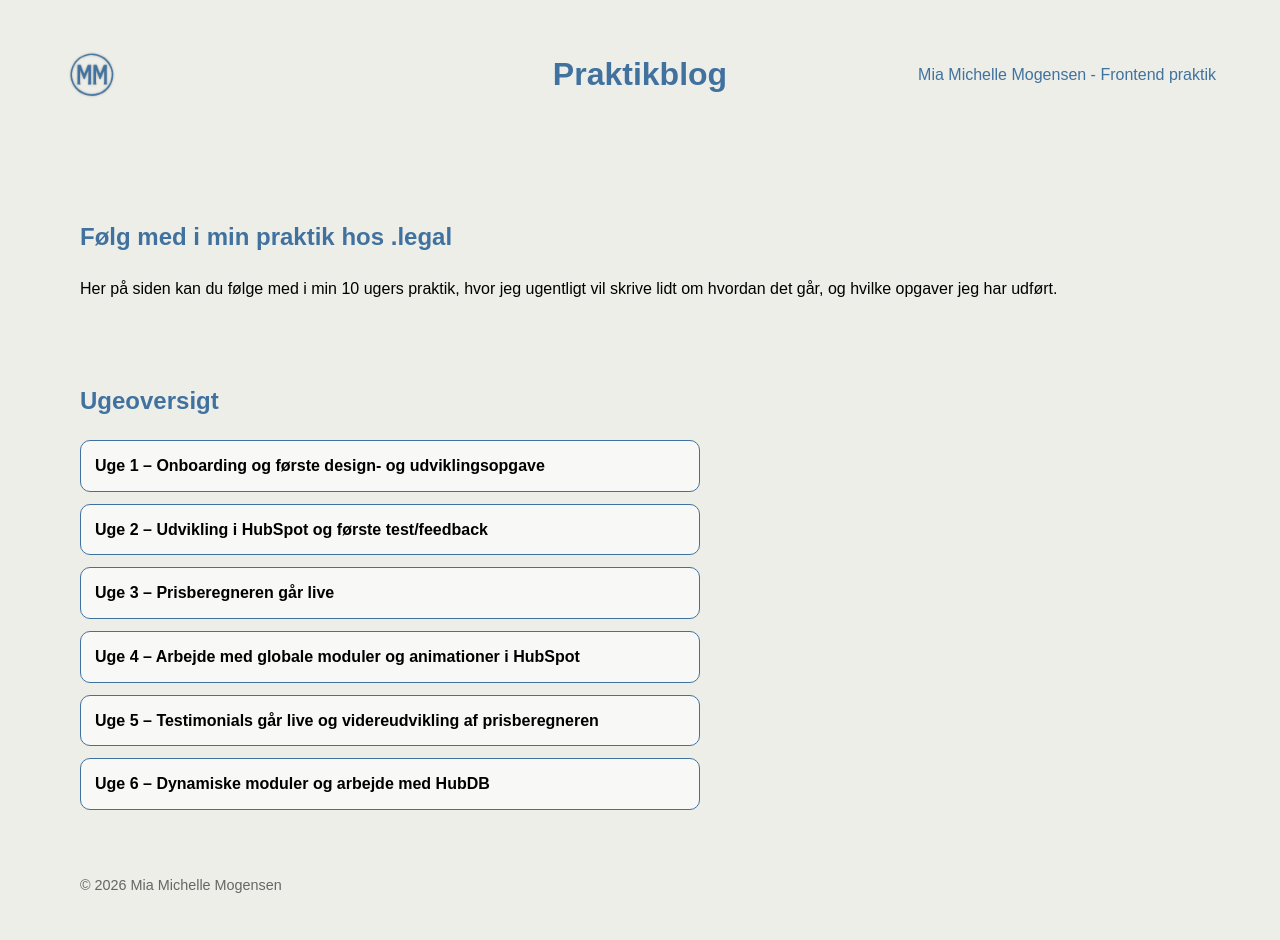
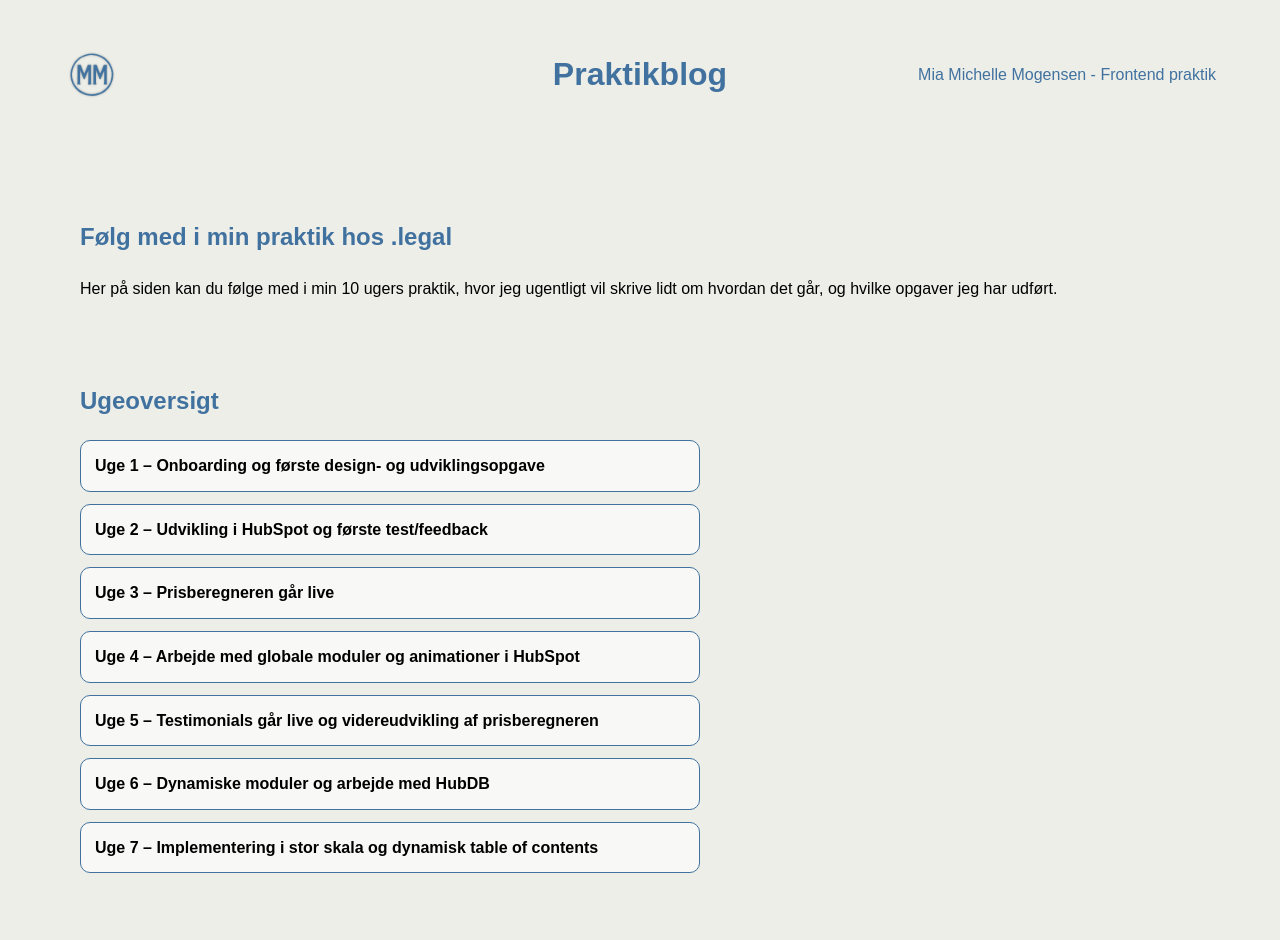
Before and after one commit to MiaMMogensen/Praktikblog, a Next.js app: page / in a window 1280 px wide. Shown: the top 940 px of the page. Built offline with nearby package versions, Linux system fonts and the light colour scheme.

Commit message:
Add reflections and learning goals for week 7 in praktikUger.js

```diff
--- a/data/praktikUger.js
+++ b/data/praktikUger.js
@@ -244,6 +244,48 @@ Overordnet har uge 6 været præget af både mindre opgaver og mere komplekst, d
 
 `.trim(),
   },
+  {
+    slug: "uge-7",
+    uge: "Uge 7",
+    titel: "Implementering i stor skala og dynamisk table of contents",
+    dato: "16.- 20. februar 2026",
+
+    spontanlog: [
+      "Upload af alle artikelinformationer til HubDB",
+      "Test af at databasen og modulerne fungerede korrekt",
+      "Indsættelse af brødkrumme og sidemenu modul på ca. 140 artikelsider",
+      "Implementering af artikel oversigtsside",
+      "Udvikling af dynamisk table of contents",
+      "Designidé: table of contents som progress bar",
+      "Implementering i custom HubSpot modul",
+      "Indsættelse af modulet på cirka 130 sider",
+      "Design af ny hero sektion til artikelsiderne i Figma",
+    ],
+
+    laeringsmaal: [
+      "Jeg vil lære at arbejde sikkert og selvstændigt i HubSpot ved at forstå CMS-strukturen, moduler, temaer og centrale funktioner",
+      "Jeg vil lære at udvikle webmoduler i HubSpot, som både er teknisk korrekt opbygget og designet med fokus på brugervenlighed og SEO",
+      "Jeg vil lære at opsætte dynamisk indhold på websitet ved at anvende HujbSpot’s API’er og automatiseringsmuligheder, så data som tal og logoer kan opdateres uden manuel indtastning.",
+      "Jeg vil lære at modtage, forstå og implementere feedback på både designvalg og tekniske løsninger og bruge det til at forbedre mine projekter.",
+    ],
+
+    refleksionslog: `
+Uge 7 startede med, at jeg uploadede alle artikelinformationerne til HubDB og testede, om alt fungerede korrekt. Herefter fik jeg selv lov til at indsætte de tre nye moduler på alle artikelsiderne. Det tog resten af mandagen og halvdelen af tirsdag, da jeg skulle igennem omkring 140 sider. Det var en tidskrævende proces, men det gav en god følelse at se, at både brødkrumme, sidemenu og oversigtsside nu var implementeret overalt, og at det er løsninger, jeg selv har udviklet.
+
+Det har været fedt at arbejde med en database i praksis, da det er noget, vi også har arbejdet med på studiet. Jeg følte derfor ikke, at jeg startede helt fra bunden, og mit forhåndskendskab gjorde, at jeg turde kaste mig ud i opgaven. Samtidig kunne jeg tydeligt mærke, at løsningen skaber værdi for virksomheden, da de nu kun skal redigere indhold ét sted i stedet for flere forskellige. Det gør systemet mere effektivt og mindre sårbart over for fejl.
+
+Herefter gik jeg igang med at udvikle en dynamisk table of contents, som automatisk henter alle h2 og h3 overskrifter fra artiklen og viser dem i en liste. Jeg fik selv lov til at komme med designidéer, og igen blev den løsning valgt, som jeg selv bedst kunne lide. Jeg foreslog at lave den som en form for progress bar, så man både kan se artiklens struktur og samtidig få en visuel fornemmelse af, hvor langt man er nået i teksten. Det syntes Frederik var en rigtig god idé, og vi gik videre med den.
+
+Det var en teknisk spændende opgave at få den dynamiske funktionalitet til at fungere korrekt i et custom HubSpot modul. Jo længere jeg kom i udviklingen, jo mere kunne jeg mærke, at idéen faktisk fungerede godt både visuelt og funktionelt. Det gør mig ekstra motiveret, når det er mine egne idéer, der bliver realiseret.
+
+Da modulet var færdigt, fik jeg igen lov til selv at implementere det på omkring 130 sider. Det er tidskrævende, men samtidig virkelig tilfredstillende at vide, at der løbende bliver implementeret flere og flere elementer på virksomhedens hjemmeside, som jeg har udviklet.
+
+Fredag begyndte jeg at designe en ny hero sektion til artikelsiderne i Figma. Det virker som om, vi nu arbejder mere helhedsorienteret med at optimere hele artikelsystemet, både designmæssigt og funktionelt. Jeg lavede flere forskellige versioner, og med lidt feedback fra Fredeik endte vi med at komme frem til et design der er rigtig fedt og en del mere luftigt end det nuværende.
+
+Overordnet har uge 7 været præget af stor implementering, selvstændighed og en følelse af stolthed over det arbejde, jeg har lavet. Det er virkelig motiverende at se, hvordan mine løsninger bliver brugt, og det giver mig en stærk følelse af, at jeg bidrager med noget værdifuldt for virksomheden.
+
+`.trim(),
+  },
 ];
 
 export default praktikUger;
```
